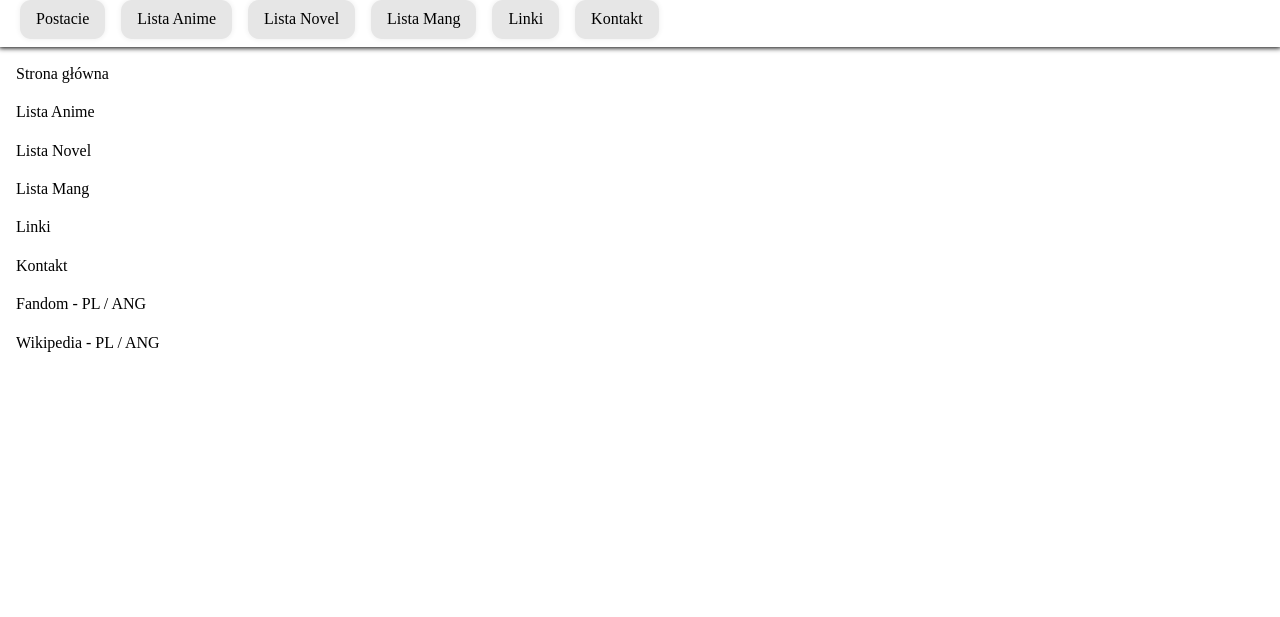
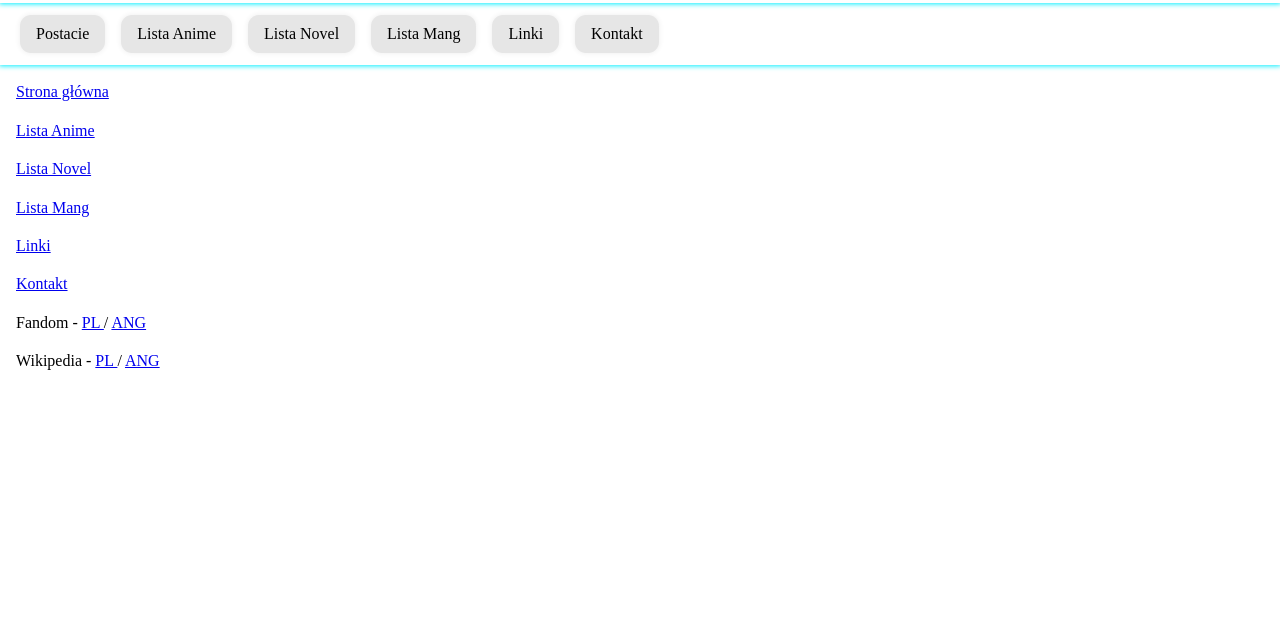
Before and after one commit to MatiX221/first-www-project, a plain HTML site: page linki/index.html in a window 1280 px wide. Shown: the part 73-690 px from the top of the page. Drawn offline with Linux system fonts and the light colour scheme; a web font is replaced by a local one.

Commit message:
update 3

```diff
--- a/linki/index.html
+++ b/linki/index.html
@@ -47,14 +47,24 @@
             </div>
             <div class="main">
                 <div class="links">
-                    <p>Strona główna</p>
-                    <p>Lista Anime</p>
-                    <p>Lista Novel</p>
-                    <p>Lista Mang</p>
-                    <p>Linki</p>
-                    <p>Kontakt</p>
-                    <p>Fandom - PL / ANG</p>
-                    <p>Wikipedia - PL / ANG</p>
+                    <p><a href="../"> Strona główna </a></p>
+                    <p><a href="../anime/"> Lista Anime </a></p>
+                    <p><a href="../novela/"> Lista Novel </a></p>
+                    <p><a href="../manga/"> Lista Mang </a></p>
+                    <p><a href="../linki/"> Linki </a></p>
+                    <p><a href="../kontakt/"> Kontakt </a></p>
+                    <p>
+                        Fandom -
+                        <a href="https://swordartonline.fandom.com/pl/wiki/Sword_Art_Online_Wiki"> PL </a>
+                        /
+                        <a href="https://swordartonline.fandom.com/wiki/Sword_Art_Online_Wiki"> ANG </a>
+                    </p>
+                    <p>
+                        Wikipedia -
+                        <a href="https://pl.wikipedia.org/wiki/Sword_Art_Online"> PL </a>
+                        /
+                        <a href="https://en.wikipedia.org/wiki/Sword_Art_Online"> ANG </a>
+                    </p>
                 </div>
             </div>
             <div class="footer">
--- a/styles/scss/abstracts/_colors.scss
+++ b/styles/scss/abstracts/_colors.scss
@@ -5,7 +5,7 @@ $light-input-back: #ccc;
 $light-input-color: #abbe65;
 $light-body-bg-clr: #ffffff;
 $light-text-clr: #000;
-$light-shadow: #000000;
+$light-shadow: #00eeff;
 $light-card-bg-clr: #fff;
 
 $root: (
--- /dev/null
+++ b/styles/scss/abstracts/_typography.scss
@@ -0,0 +1,3 @@
+@import url("https://fonts.googleapis.com/css2?family=Smooch&display=swap");
+
+$font-family: "Smooch", cursive;
--- a/styles/scss/components/_body.scss
+++ b/styles/scss/components/_body.scss
@@ -5,7 +5,6 @@
 *::after {
     box-sizing: border-box;
 }
-
 body {
     background-color: var(--body-bg-clr);
     color: var(--text-clr);
@@ -20,18 +19,15 @@ body {
         }
     }
 }
-
 input {
     border: 1px solid;
 }
-
 .page {
     display: flex;
     flex-direction: column;
     width: 100%;
     height: 100%;
 }
-
 .main {
     padding: 0 1rem 1.5rem 1rem;
     transition: $transition;
--- a/styles/scss/components/_footer.scss
+++ b/styles/scss/components/_footer.scss
@@ -24,5 +24,11 @@
     transform: rotate(-18deg);
     img {
         height: 1.5rem;
+        @include mq(small) {
+            height: 1.75rem;
+        }
+        @include mq(medium) {
+            height: 2rem;
+        }
     }
 }
--- a/styles/scss/components/_header.scss
+++ b/styles/scss/components/_header.scss
@@ -1,4 +1,5 @@
 @use "../abstracts/variables" as *;
+@use "../abstracts/typography" as *;
 
 .header {
     z-index: 2;
@@ -15,7 +16,9 @@
             color: var(--text-clr);
         }
         h1 {
+            font-size: 2.5rem;
             transition: $transition;
+            font-family: $font-family;
         }
     }
 }
--- a/styles/scss/components/_navigation.scss
+++ b/styles/scss/components/_navigation.scss
@@ -80,11 +80,12 @@
                 display: flex;
                 flex-wrap: wrap;
                 li {
-                    margin: 0.5rem;
+                    margin: 0.75rem 0.5rem;
                     border-radius: 0.7rem;
                     &:hover {
                         transform: scale(1.1);
                         background-color: var(--body-bg-clr-better-15);
+                        box-shadow: 0 0 5px 1px var(--shadow);
                     }
                 }
             }
```
Also changed, not shown: styles/style.css, styles/style.min.css.
